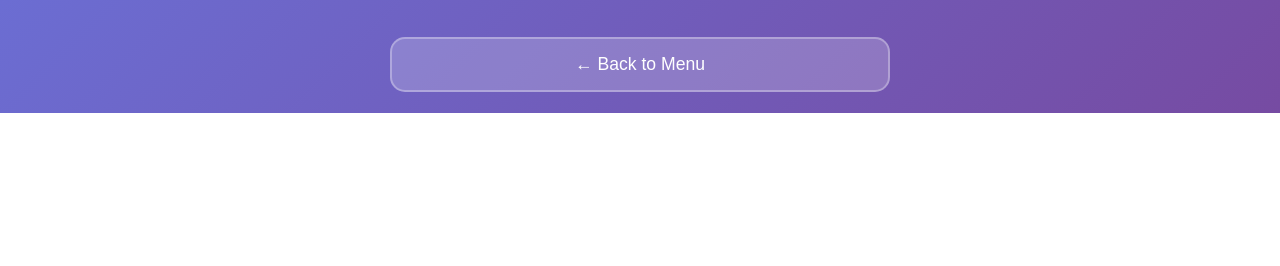
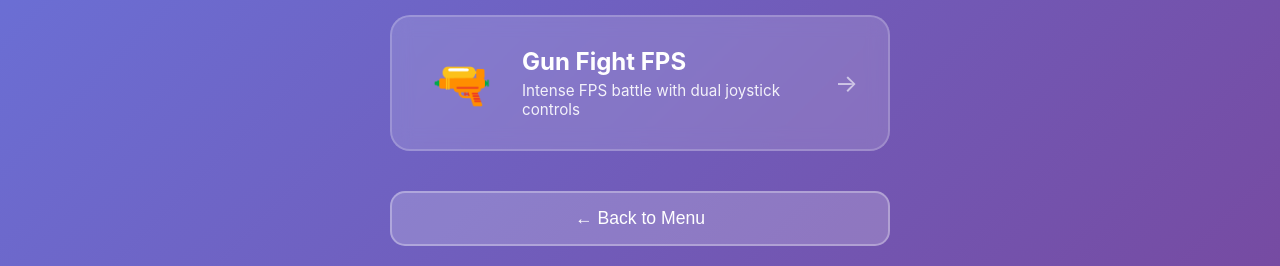
Before and after one commit to Saeedbuneri/games, a website: page controller-select.html in a window 1280 px wide. Shown: the part 687-953 px from the top of the page. Before the commit the page ends 800 px from the top, so only its background shows below. Drawn offline with Linux system fonts and the light colour scheme.

Commit message:
Add Gun Fight game to navigation menu

```diff
--- a/controller-select.html
+++ b/controller-select.html
@@ -173,6 +173,15 @@
       <div class="arrow">→</div>
     </div>
 
+    <div class="game-card" onclick="selectGame('gunfight')">
+      <div class="game-icon">🔫</div>
+      <div class="game-info">
+        <div class="game-title">Gun Fight FPS</div>
+        <div class="game-desc">Intense FPS battle with dual joystick controls</div>
+      </div>
+      <div class="arrow">→</div>
+    </div>
+
     <button class="back-button" onclick="goHome()">← Back to Menu</button>
   </div>
 
@@ -206,6 +215,12 @@
         } else {
           window.location.href = 'racing-3d-controller.html';
         }
+      } else if (game === 'gunfight') {
+        if (roomCode) {
+          window.location.href = `gunfight-controller.html?join=${roomCode}`;
+        } else {
+          window.location.href = 'gunfight-controller.html';
+        }
       }
     }
 
```
Also changed, not shown: start.html (+10 -0 lines).
